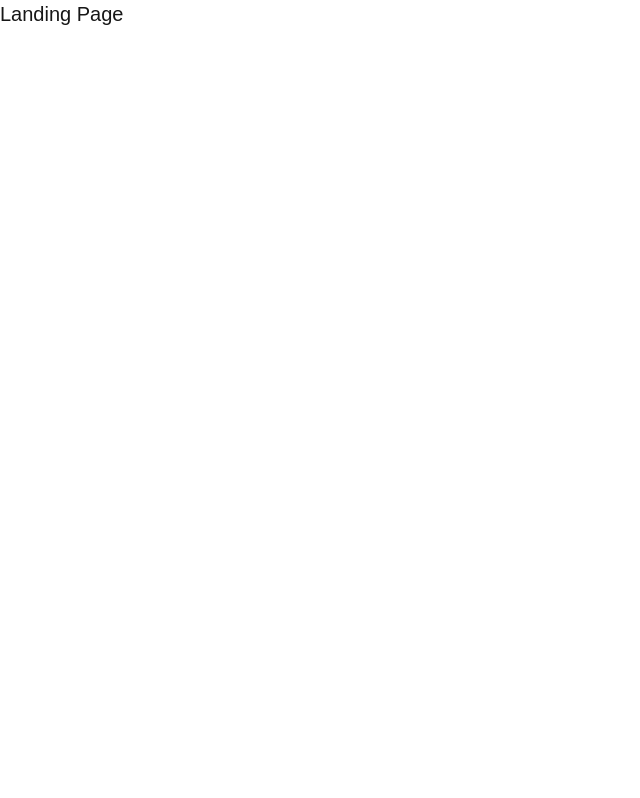
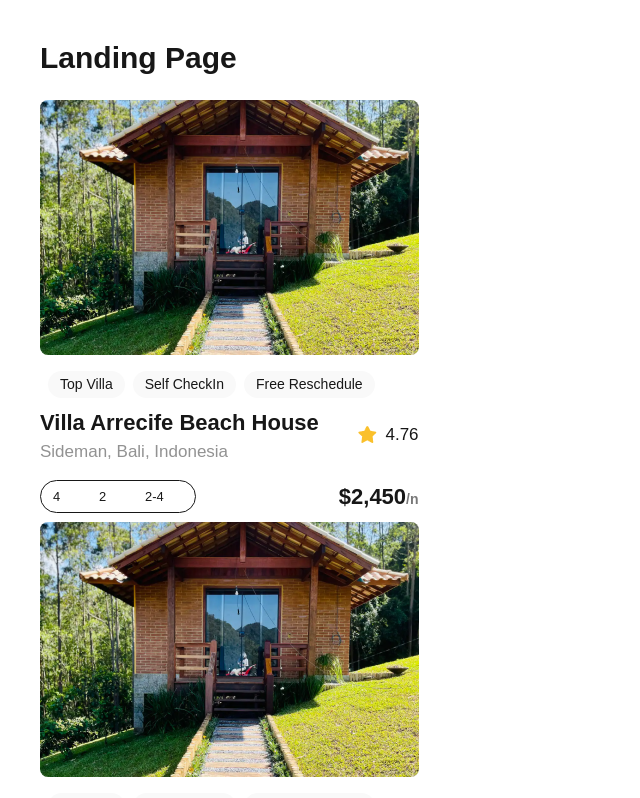
Before and after one commit to Kess4obehi/alx-project-0x00-setup, a Next.js app in the folder alx-project-0x00/: page /landing in a window 1280 px wide. Shown: the top 798 px of the page, without its empty margins (0-640 px from the left). Built offline with nearby package versions, Linux system fonts and the light colour scheme.

Commit message:
Using components

```diff
--- a/alx-project-0x00/pages/landing.tsx
+++ b/alx-project-0x00/pages/landing.tsx
@@ -1,8 +1,13 @@
-const Landing: React.FC =  () => {
+import Card from "@/components/Card"
+
+const Landing: React.FC = () => {
   return (
-    <div>
-      <h1 className=" text-xl font-extralight">Landing Page</h1>
-    </div>
+    <main className="p-10">
+      <h1 className="text-3xl font-semibold mb-6">Landing Page</h1>
+      <Card />
+      <Card />
+    </main>
   )
 }
+
 export default Landing
```
